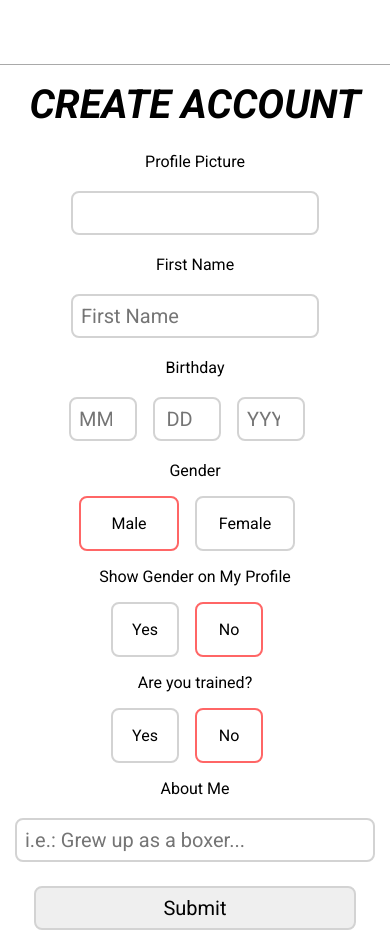
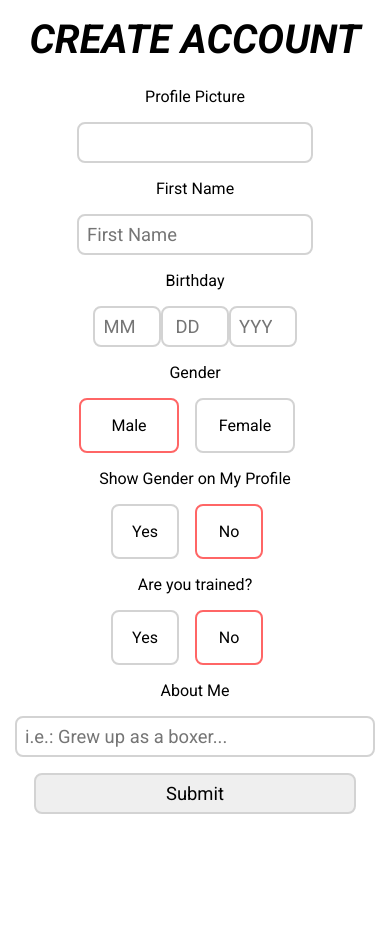
Before and after one commit to NoahLett/FightHub, a React (Vite) app: page /onboarding in a window 390 px wide. After the commit the page ends 844 px from the top, so only its background shows below. Built offline with nearby package versions, Linux system fonts and the light colour scheme; a web font is replaced by a local one.

Commit message:
Updated models

```diff
--- a/src/pages/Onboarding/Onboarding.css
+++ b/src/pages/Onboarding/Onboarding.css
@@ -95,6 +95,11 @@
 }
 
 @media (max-width: 425px) {
+    .onboarding {
+        margin-top: 1rem;
+        border: none;
+    }
+
     .onboarding-form {
         display: flex;
         flex-direction: column-reverse;
@@ -102,6 +107,7 @@
         margin-left: 1rem;
         margin-right: 1rem;
     }
+
     .left-side,
     .right-side {
         display: flex;
@@ -111,9 +117,16 @@
         padding: 0;
         text-align: start;
     }
+
+    .onboarding-form input {
+        margin: .5rem 0;
+        font-size: 1.15rem;
+    }
+
     #about {
         width: 95%;
     }
+
     .create-account-button {
         width: 90%;
     }
--- a/src/pages/Onboarding/Onboarding.jsx
+++ b/src/pages/Onboarding/Onboarding.jsx
@@ -5,7 +5,6 @@ import './Onboarding.css';
 const Onboarding = () => {
 
   const [formData, setFormData] = useState({
-    user_id: '',
     first_name: '',
     dob_day: '',
     dob_month: '',
```
Also changed, not shown: 1 other file (tests, documents, lock files or other folders).
